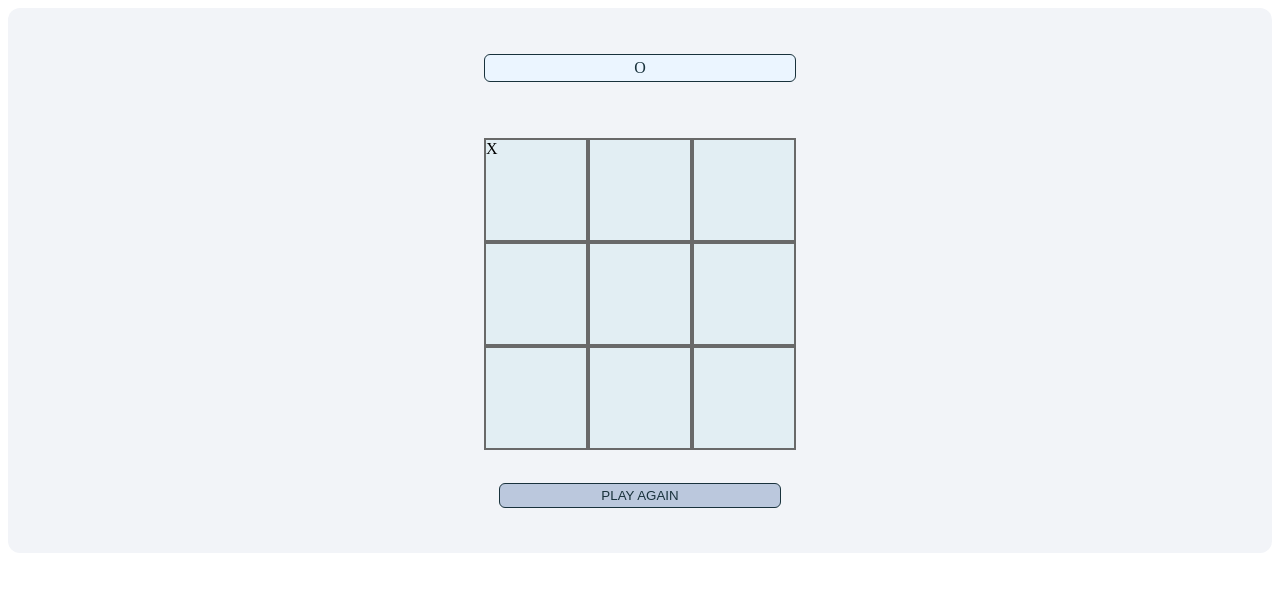
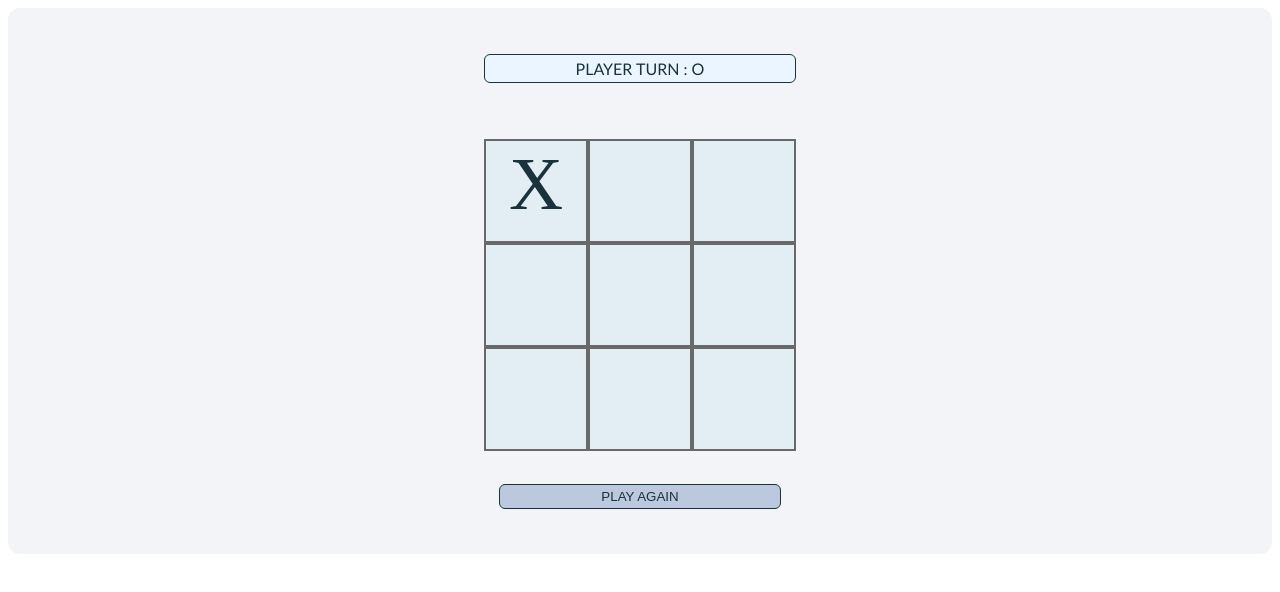
Before and after one commit to feras272/Project1_XO, a plain HTML site: page index.html in a window 1280 px wide. Both pictures are taken after a click on the element 536 px from the left and 190 px from the top of the page. Drawn offline with nearby package versions, Linux system fonts and the light colour scheme.

Commit message:
adding styles in style.css for the fonts and elements and adding elements in index.html and save it in main.js using jQuery

```diff
--- a/index.html
+++ b/index.html
@@ -12,8 +12,8 @@
 
     <!-- Grid Layout -->
     <div id="all">
-        <p id="turn">PLAYER TURN :</p>
-        <P id="winner"></P>
+        <p id="turn">PLAYER TURN : <span id="playerTurn"></span></p>
+        <P id="winner"> <span id="dots"></span> </P>
         <div id="board">
             <div class="cell"></div>
             <div class="cell"></div>
--- a/main.js
+++ b/main.js
@@ -9,22 +9,24 @@ $(document).ready(function () {
     const turn = $('#turn');
     const cells = $('.cell');
     const winner = $('#winner');
-    let playerWin = $('#player')
-    const restart = $('#restart')
+    let playerWin = $('#player');
+    const restart = $('#restart');
+    const dots = $('#dots')
     let counter = 0
     const X = 'X'
     const O = 'O'
+    const playerTurn = $('#playerTurn');
 
     function cellClicked() {
 
         if($(this).text() === '' && counter % 2 == 0 && counter <9) {
             $(this).text(X)
-            turn.text(O)
+            playerTurn.text(' ' + O)
             counter++;
         }
         else if($(this).text() === '' && counter % 2 !== 0 && counter <9) {
             $(this).text(O)
-            turn.text(X)
+            playerTurn.text(' ' + X)
             counter++;
 
 
--- a/style.css
+++ b/style.css
@@ -17,10 +17,15 @@
     width: 100px;
     height: 100px;
     border: solid dimgray 2px;
+    text-align: center;
+    font-size: 75px;
+    color: #19323C;
 }
 
 p{
     text-align: center;
+    font-family:'Trebuchet MS', 'Lucida Sans Unicode', 'Lucida Grande', 'Lucida Sans', Arial, sans-serif;
+    color: #19323C;
 }
 
 #turn {
```
